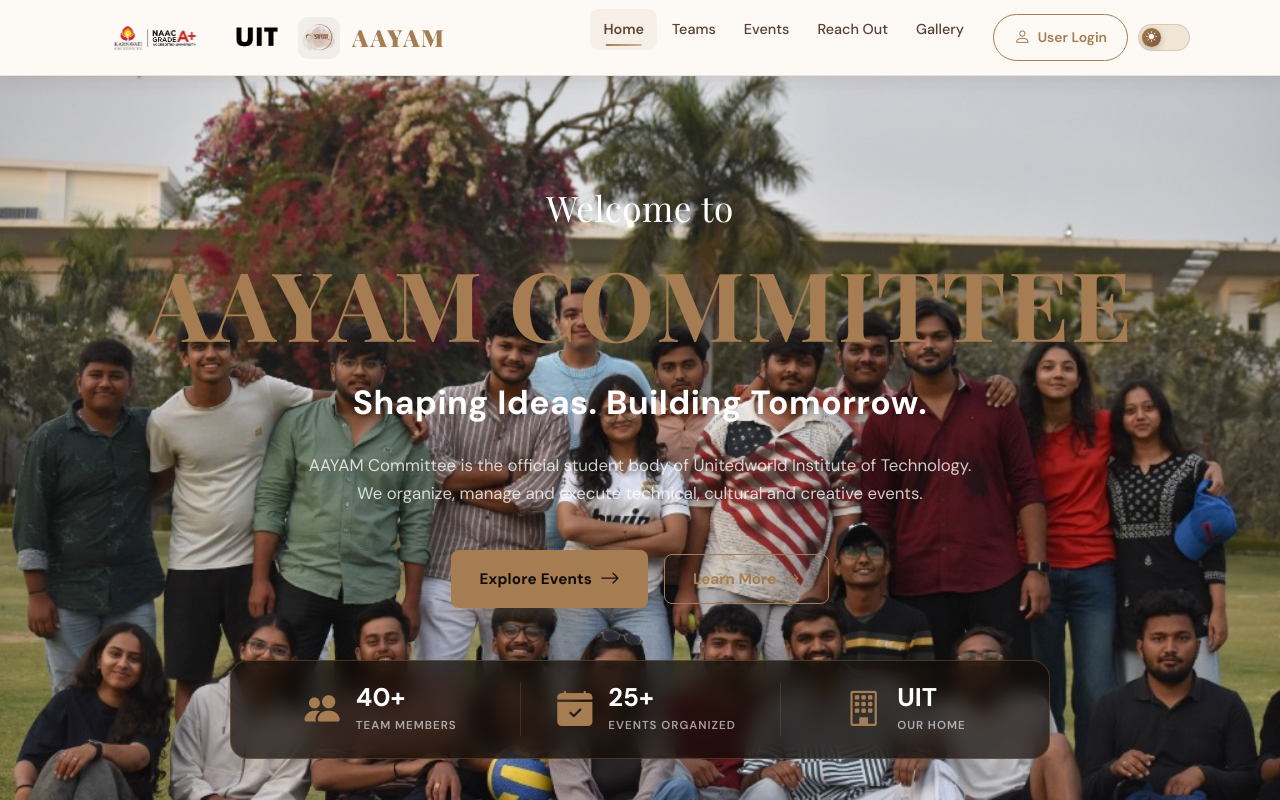
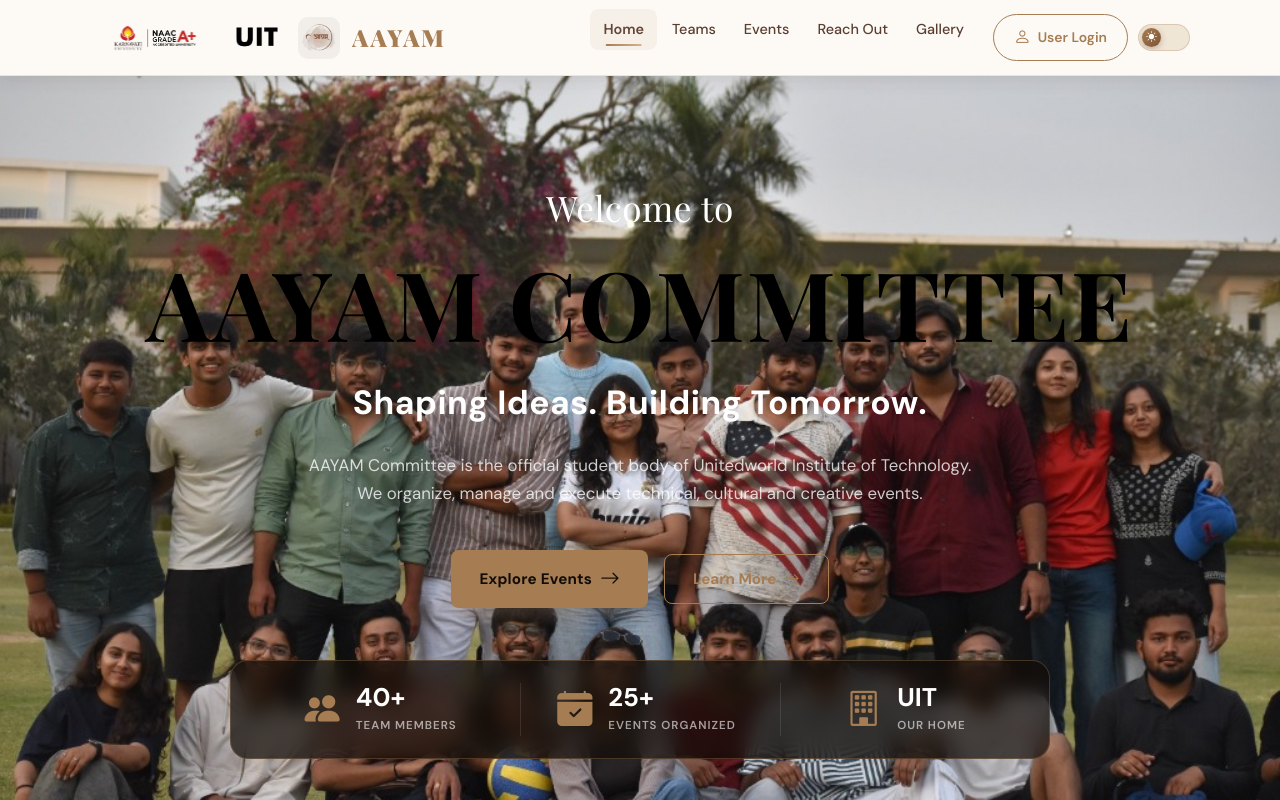
Before and after one commit to mafir8491-blip/aayam, a React (Vite) app: page / in a window 1280 px wide. Shown: the top 800 px of the page. Built offline with nearby package versions, Linux system fonts and the light colour scheme; no server answers; a web font is replaced by a local one.

Commit message:
Update hero banner AAYAM COMMITTEE heading text color to black

```diff
--- a/src/pages/Home.jsx
+++ b/src/pages/Home.jsx
@@ -734,7 +734,7 @@
               fontWeight: 700,
               textTransform: 'uppercase',
               letterSpacing: '2px',
-              color: '#a67c52',
+              color: '#000000',
               marginBottom: '18px',
               lineHeight: 1.1,
             }}
```
